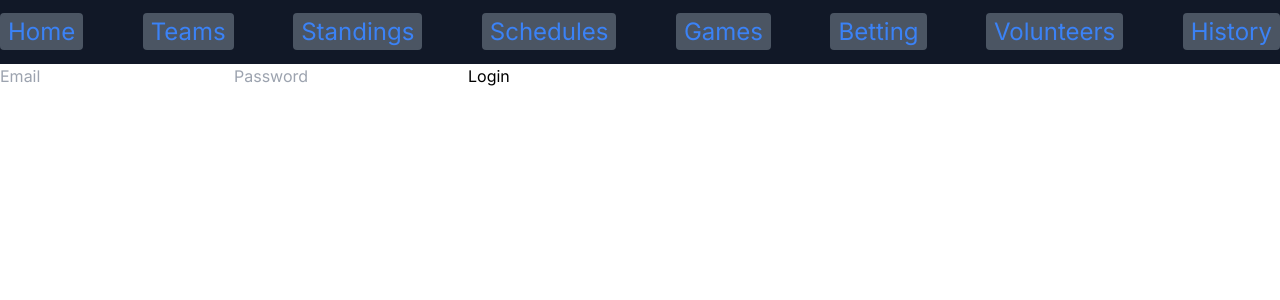
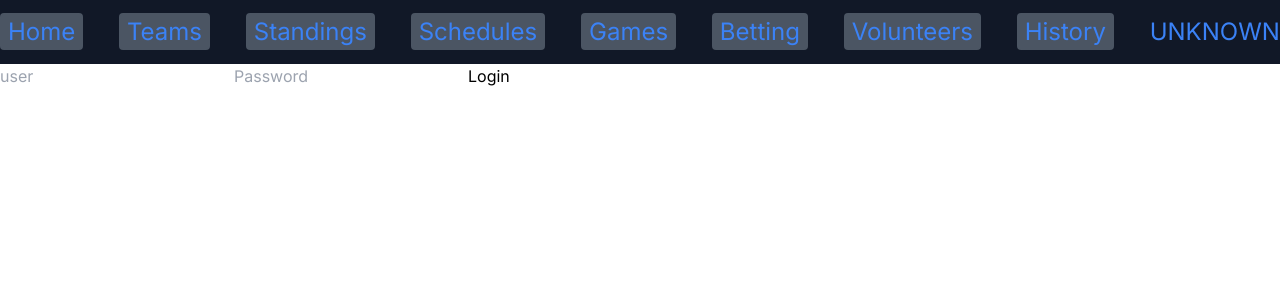
Before and after one commit to monkey-bug/retroolympics-www, a Next.js app in the folder frontend/: page /login in a window 1280 px wide. Shown: the top 300 px of the page. Built offline with nearby package versions, Linux system fonts and the light colour scheme; no server answers.

Commit message:
added a cookie with username and show that in the navbar

```diff
--- a/frontend/src/app/login/page.tsx
+++ b/frontend/src/app/login/page.tsx
@@ -4,15 +4,21 @@ export default function LoginPage() {
   async function handleSubmit(formData: FormData) {
     "use server";
 
-    const email = formData.get("email");
+    const userName = formData.get("user");
     const password = formData.get("password");
 
-    cookies().set("isLoggedIn", "1", { expires: Date.now() + 1000 * 60 * 60 }); //cookie that expires after 1 hour
+
+    if(userName!=null){
+      var userString = userName!.toString();
+      cookies().set("user", userString, { expires: Date.now() + 1000 * 60 * 60 });
+      cookies().set("isLoggedIn", "1", { expires: Date.now() + 1000 * 60 * 60 }); //cookie that expires after 1 hour
+    }
+
   }
 
   return (
     <form action={handleSubmit}>
-      <input type="text" name="email" placeholder="Email" required />
+      <input type="text" name="user" placeholder="user" required />
       <input type="password" name="password" placeholder="Password" required />
       <button type="submit">Login</button>
     </form>
--- a/frontend/src/components/navigationbar.tsx
+++ b/frontend/src/components/navigationbar.tsx
@@ -1,6 +1,18 @@
+import { cookies } from "next/headers";
 import Link from "next/link";
 
 export default function Navbar() {
+  const userName = cookies().get("user");
+
+
+  function userElement(){
+    if(userName !=undefined){
+      const userString = userName.value;
+      return (<li>{userString}</li>)
+    } else{
+      return (<li>UNKNOWN</li>)
+    }
+  }
   return (
     <div className="w-full bg-gray-900">
       <nav>
@@ -45,6 +57,7 @@ export default function Navbar() {
               History
             </Link>
           </li>
+          {userElement()}
         </ul>
       </nav>
     </div>
--- a/frontend/src/middleware.ts
+++ b/frontend/src/middleware.ts
@@ -4,7 +4,7 @@ import type { NextRequest } from "next/server";
 export function middleware(request: NextRequest) {
   const isLoggedIn = request.cookies.get("isLoggedIn");
 
-  if (isLoggedIn && isLoggedIn.value == "0") {
+  if (!isLoggedIn || (isLoggedIn && isLoggedIn.value == "0") ) {
     return Response.redirect(new URL("/login", request.nextUrl));
   }
 }
```
